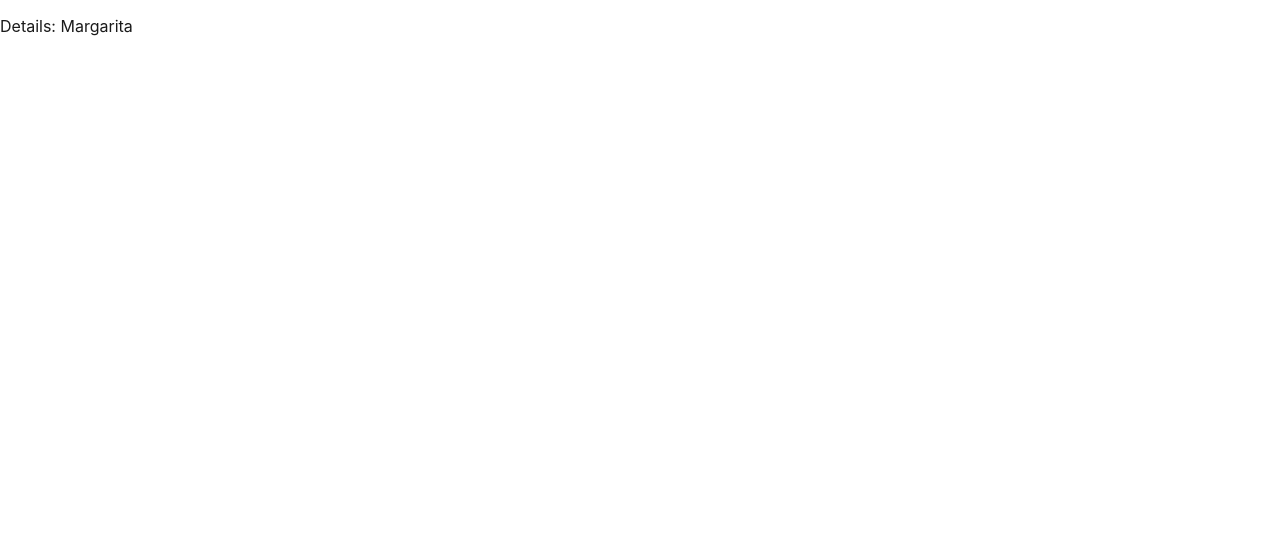
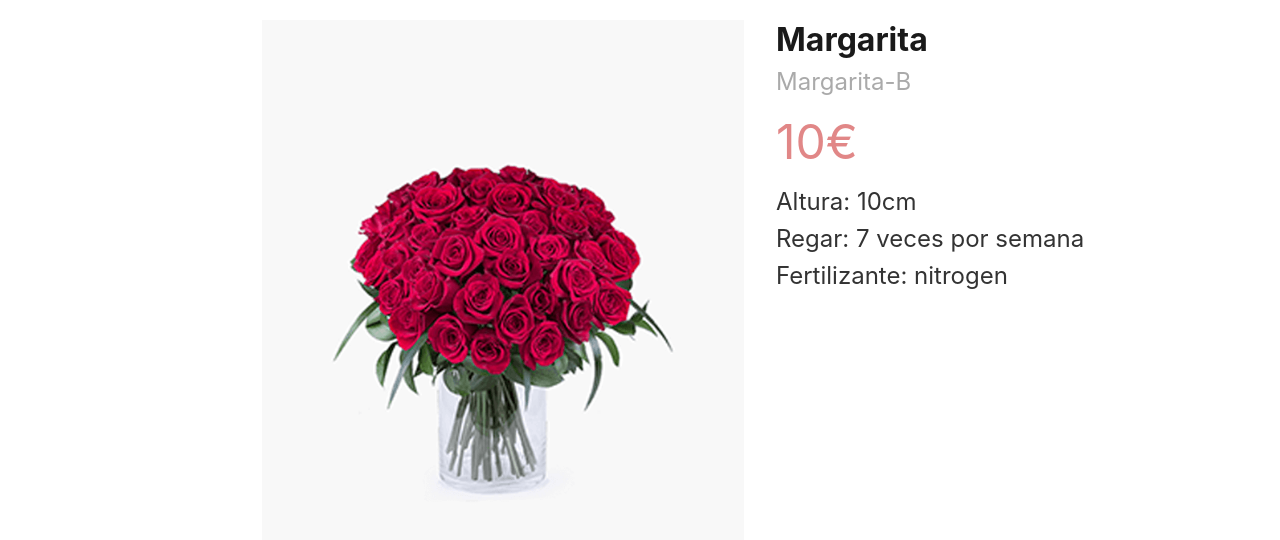
Before and after one commit to Endikaorve/sweet-petals, a Next.js app: page /details/1 in a window 1280 px wide. Shown: the top 540 px of the page. Built offline with nearby package versions, Linux system fonts and the light colour scheme.

Commit message:
Style: Mejora el diseño de los detalles

```diff
--- a/pages/details/[id].tsx
+++ b/pages/details/[id].tsx
@@ -1,11 +1,42 @@
+import styles from "../../styles/Details.module.css";
+
 import { NextPage } from "next";
 import { Flower } from "../../interfaces/interfaces";
 import { flowers } from "../../resources/flowers";
+import Head from "next/head";
 
 const Details: NextPage = ({ flower }: any) => {
   if (!flower) return <p>Ooops.</p>;
 
-  return <p>Details: {flower.name}</p>;
+  return (
+    <>
+      <Head>
+        <title>🌸 {flower.name} 🌸</title>
+        <meta name="description" content="Generated by create next app" />
+        <link rel="icon" href="/favicon.ico" />
+      </Head>
+
+      <main className={styles.main}>
+        <section className={styles.imgContainer}>
+          <img src={flower.imgUrl}></img>
+        </section>
+        <section className={styles.detailsContainer}>
+          <h3 className={styles.detailsName}>{flower.name}</h3>
+          <p className={styles.detailsBinomialName}>{flower.binomialName}</p>
+          <p className={styles.detailsPrice}>{flower.price}€</p>
+          <p className={styles.detailsHeightInCm}>
+            Altura: {flower.heightInCm}cm
+          </p>
+          <p className={styles.detailsWateringsPerWeek}>
+            Regar: {flower.wateringsPerWeek} veces por semana
+          </p>
+          <p className={styles.detailsFertilizerType}>
+            Fertilizante: {flower.fertilizerType}
+          </p>
+        </section>
+      </main>
+    </>
+  );
 };
 
 Details.getInitialProps = async ({ query }) => {
--- a/resources/flowers.ts
+++ b/resources/flowers.ts
@@ -6,7 +6,7 @@ export const flowers: Flower[] = [
     name: "Margarita",
     binomialName: "Margarita-B",
     price: 10,
-    imgUrl: "assets/img/flowers/flower-1.jpg",
+    imgUrl: "/assets/img/flowers/1.png",
     wateringsPerWeek: 7,
     fertilizerType: "nitrogen",
     heightInCm: 10,
@@ -16,7 +16,7 @@ export const flowers: Flower[] = [
     name: "Petunia",
     binomialName: "Petunia-B",
     price: 10,
-    imgUrl: "assets/img/flowers/flower-2.jpg",
+    imgUrl: "/assets/img/flowers/2.png",
     wateringsPerWeek: 7,
     fertilizerType: "nitrogen",
     heightInCm: 10,
@@ -26,7 +26,7 @@ export const flowers: Flower[] = [
     name: "Tulipán",
     binomialName: "Tulipán-B",
     price: 10,
-    imgUrl: "assets/img/flowers/flower-3.jpg",
+    imgUrl: "/assets/img/flowers/3.png",
     wateringsPerWeek: 7,
     fertilizerType: "nitrogen",
     heightInCm: 10,
@@ -36,7 +36,7 @@ export const flowers: Flower[] = [
     name: "Rosa",
     binomialName: "Rosa-B",
     price: 10,
-    imgUrl: "assets/img/flowers/flower-4.jpg",
+    imgUrl: "/assets/img/flowers/4.png",
     wateringsPerWeek: 7,
     fertilizerType: "nitrogen",
     heightInCm: 10,
@@ -46,7 +46,7 @@ export const flowers: Flower[] = [
     name: "Margarita",
     binomialName: "Margarita-B",
     price: 10,
-    imgUrl: "assets/img/flowers/flower-5.jpg",
+    imgUrl: "/assets/img/flowers/5.png",
     wateringsPerWeek: 7,
     fertilizerType: "nitrogen",
     heightInCm: 10,
@@ -56,7 +56,7 @@ export const flowers: Flower[] = [
     name: "Petunia",
     binomialName: "Petunia-B",
     price: 10,
-    imgUrl: "assets/img/flowers/flower-6.jpg",
+    imgUrl: "/assets/img/flowers/6.png",
     wateringsPerWeek: 7,
     fertilizerType: "nitrogen",
     heightInCm: 10,
@@ -66,7 +66,7 @@ export const flowers: Flower[] = [
     name: "Tulipán",
     binomialName: "Tulipán-B",
     price: 10,
-    imgUrl: "assets/img/flowers/flower-7.jpg",
+    imgUrl: "/assets/img/flowers/7.png",
     wateringsPerWeek: 7,
     fertilizerType: "nitrogen",
     heightInCm: 10,
@@ -76,7 +76,7 @@ export const flowers: Flower[] = [
     name: "Rosa",
     binomialName: "Rosa-B",
     price: 10,
-    imgUrl: "assets/img/flowers/flower-8.jpg",
+    imgUrl: "/assets/img/flowers/8.png",
     wateringsPerWeek: 7,
     fertilizerType: "nitrogen",
     heightInCm: 10,
--- /dev/null
+++ b/styles/Details.module.css
@@ -0,0 +1,56 @@
+.main {
+  max-width: 1200px;
+  margin: 0 auto;
+  display: flex;
+  margin-top: 20px;
+}
+
+.imgContainer {
+  width: 60%;
+  padding: 0 1rem;
+  display: flex;
+  justify-content: right;
+}
+
+.imgContainer img {
+  width: 70%;
+}
+
+.detailsContainer {
+  width: 40%;
+  padding: 0 1rem;
+}
+
+.detailsName {
+  font-size: 32px;
+}
+
+.detailsBinomialName {
+  margin-top: 0.5rem;
+  font-size: 24px;
+  color: var(--color-gray);
+}
+
+.detailsPrice {
+  margin-top: 1rem;
+  font-size: 48px;
+  color: var(--color-primary);
+}
+
+.detailsHeightInCm {
+  margin-top: 1rem;
+  font-size: 24px;
+  color: #333;
+}
+
+.detailsWateringsPerWeek {
+  margin-top: 0.5rem;
+  font-size: 24px;
+  color: #333;
+}
+
+.detailsFertilizerType {
+  margin-top: 0.5rem;
+  font-size: 24px;
+  color: #333;
+}
--- a/styles/globals.css
+++ b/styles/globals.css
@@ -27,3 +27,12 @@ a {
 * {
   box-sizing: border-box;
 }
+
+h1,
+h2,
+h3,
+h4,
+h5,
+p {
+  margin: 0;
+}
```
